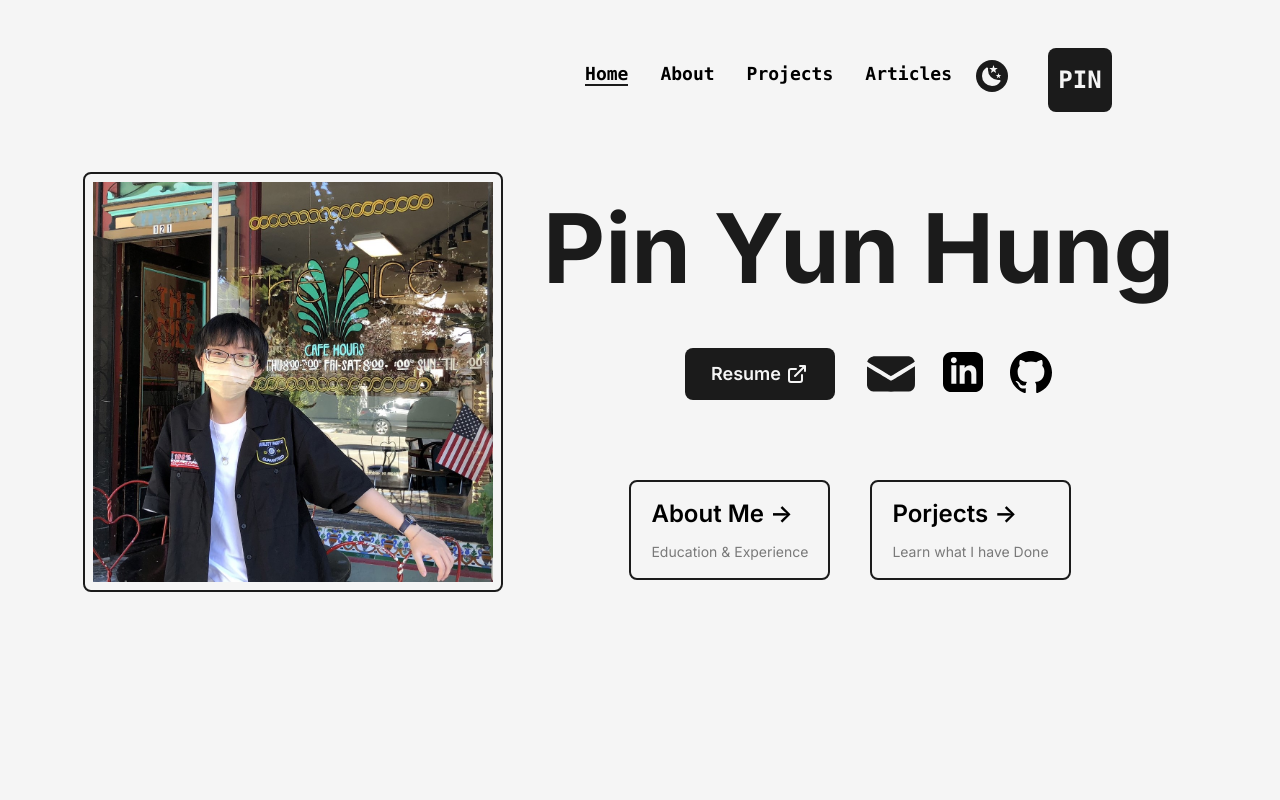
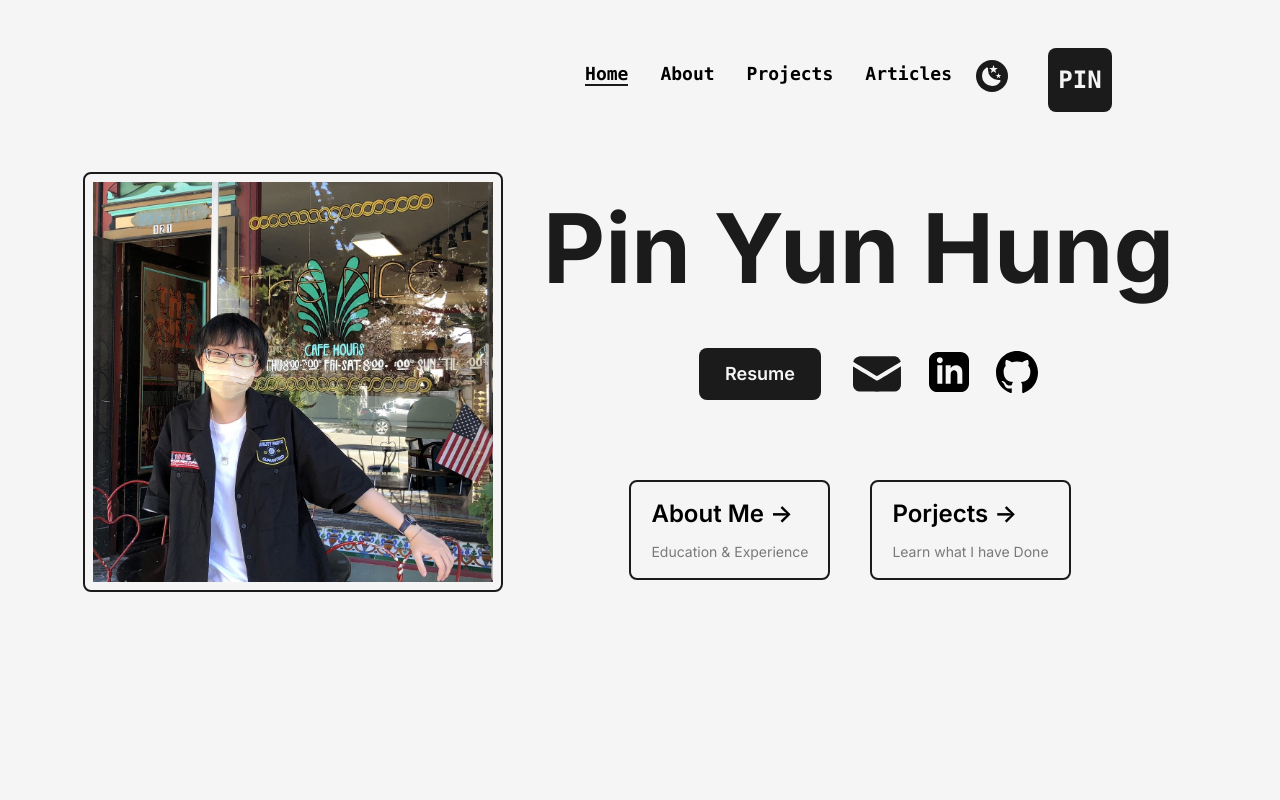
Before and after one commit to tg623623nana/tg623623nana.github.io, a Next.js app: page / in a window 1280 px wide. Shown: the top 800 px of the page. Built offline with nearby package versions, Linux system fonts and the light colour scheme.

Commit message:
feat:last try

```diff
--- a/src/app/components/NavBar.js
+++ b/src/app/components/NavBar.js
@@ -83,6 +83,7 @@ const NavBar = () => {
                 <button
                 onClick={() => setMode(mode === "light" ? "dark" : "light")}
                 className={`ml-6 max-w-[4vw] flex items-center justify-center rounded-full p-1
+                lg:max-w-[2vw]
                 ${mode === "light" ? "bg-dark text-light" : "bg-light text-dark"}`}
                 >
                 {
--- a/src/app/page.tsx
+++ b/src/app/page.tsx
@@ -48,14 +48,6 @@ export default function Home() {
 
           <div className='flex items-center self-center justify-center mt-6
           lg:self-center'>
-              {/* <Link href="/dummy.pdf" target={"_blank"} className='flex items-center text-dark p-2.5 px-6
-              rounded-lg text-lg font-semibold
-              border-2 border-dark border-solid border-transparent
-              mt-3 mx-4
-              '
-              download={false}
-              >Resume <LinkArrow className={"w-6 ml-1"}/>
-              </Link> */}
 
               <Link href="/Resume_PinYunHung.pdf" target={"_blank"}
               className='flex items-center bg-dark dark:bg-light text-light dark:text-dark
@@ -67,7 +59,7 @@ export default function Home() {
               md:p-2 md:text-sm
               '
               download={false}
-              >Resume <LinkArrow className={"w-6 ml-1 md:hidden"}/>
+              >Resume
               </Link >
 
               <Link href="mailto:pinyunhung@gmail.com" target={"_blank"}
--- a/src/pages/articles.js
+++ b/src/pages/articles.js
@@ -101,7 +101,7 @@ const articles = () => {
         </ul>
         <h2 className='font-bold text-4xl w-full text-center my-16 mt-32'>All Articles</h2> */}
 
-        <ul className='md:flex md:flex-col md:mx-8'>
+        <ul className='lg:flex lg:flex-col lg:mx-8'>
           <Article
             title="Distributed Multi-agent Interaction Modeling without Communication using Games and iLQR"
             img="/trajOpt_demo1.png"
```
